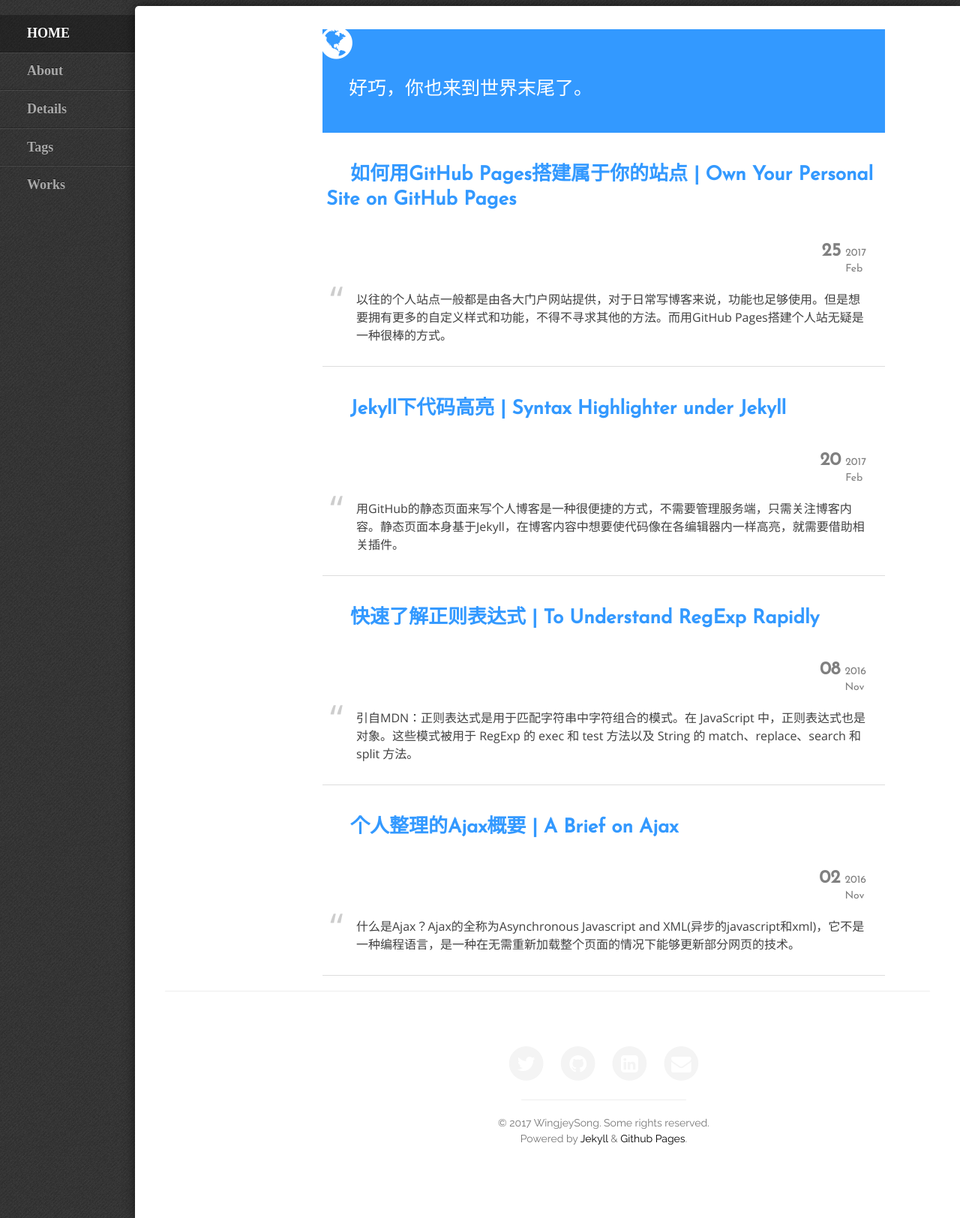
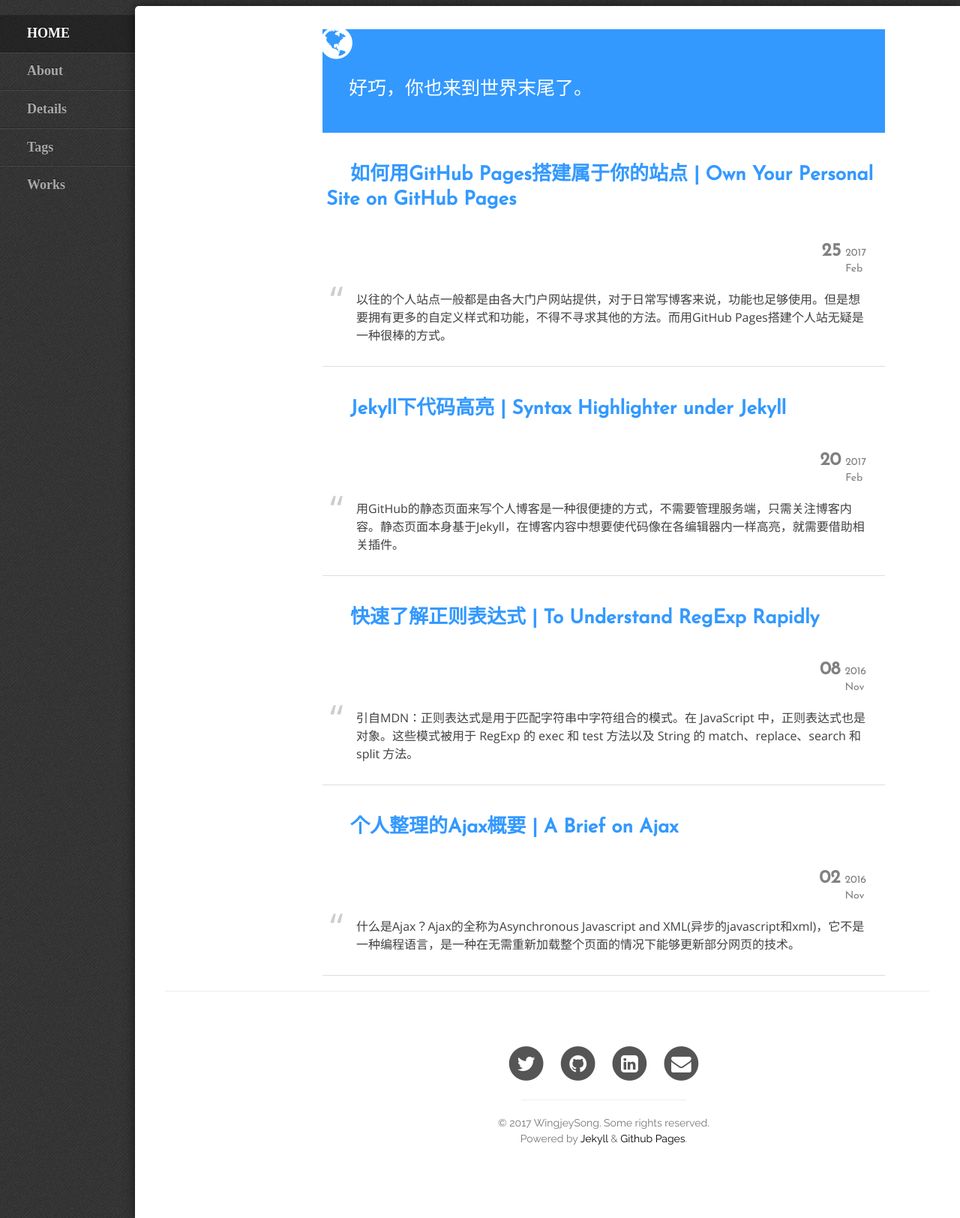
Before and after one commit to winjeysong/winjeysong.github.io, a Jekyll site: the page built from index.html, in a window 1280 px wide. Shown: the whole page at 75% size. Built offline with Jekyll 4.4.1, drawn with Linux system fonts in a browser that asks for light colours; some web fonts are replaced; the list of posts is cut into pages by our own code.

Commit message:
Change the footer icon style
1. Make the footer icon style fitter for the whole page style

```diff
--- a/css/clean-blog.css
+++ b/css/clean-blog.css
@@ -4,6 +4,7 @@
   font-size: 16px;
   color: #404040;
   overflow-x: hidden;
+  position: relative;
 }
 p {
   margin: 30px 0;
@@ -378,6 +379,13 @@
   margin: 0;
   padding: 0;
 }
+footer a{
+  color:#555;
+  transition: all,0.4s,ease-out;
+}
+footer a:hover{
+  color: #AFAFAF;
+}
 footer .copyright {
   font-family: 'Raleway', sans-serif;
   font-size: 14px;
@@ -524,7 +532,7 @@
   background: transparent;
 }
 body {
-  webkit-tap-highlight-color: #ADD6FF;
+  -webkit-tap-highlight-color: #ADD6FF;
 }
 
 
```
